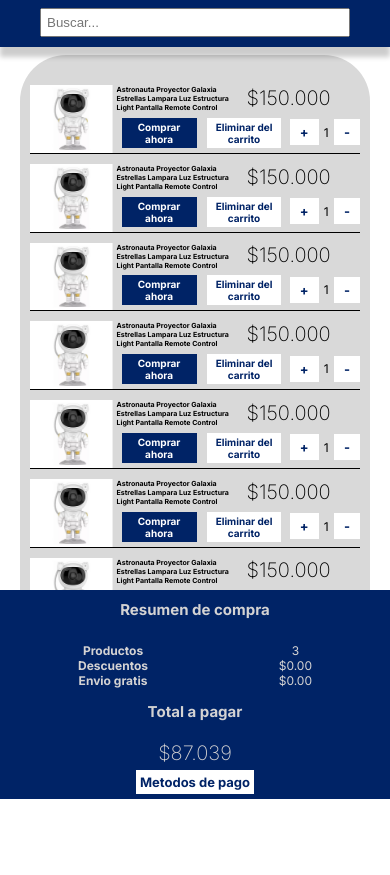
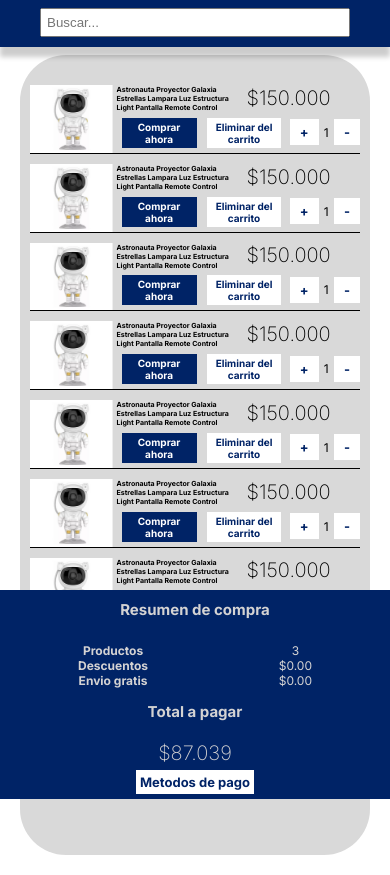
Before and after one commit to martinAguilera022/nexshop, a plain HTML site: page pages/carrito.html in a window 390 px wide. Shown: the part 45-920 px from the top of the page. Before the commit the page ends 844 px from the top, so only its background shows below. Drawn offline with Linux system fonts and the light colour scheme.

Commit message:
Responsive Carrito

```diff
--- a/css/styles.css
+++ b/css/styles.css
@@ -1492,8 +1492,13 @@ button:hover {
         padding-bottom: 1%;
 
     }
-    .articuloEnCarrito{
-        border-bottom:  1px solid black ;
+
+    .carrito {
+        height: 50rem;
+    }
+
+    .articuloEnCarrito {
+        border-bottom: 1px solid black;
     }
 
     .totalCarritoMovil {
```
